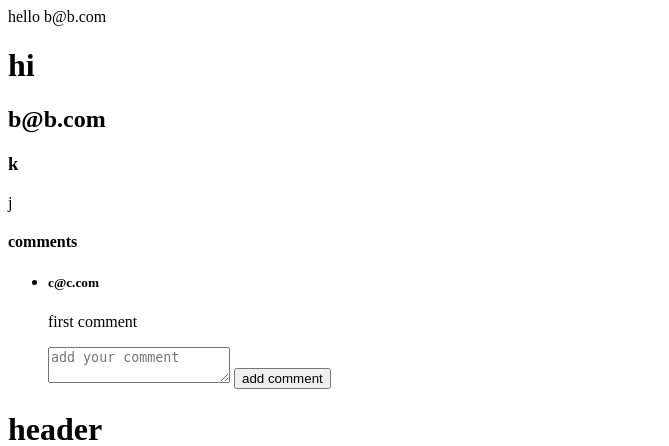
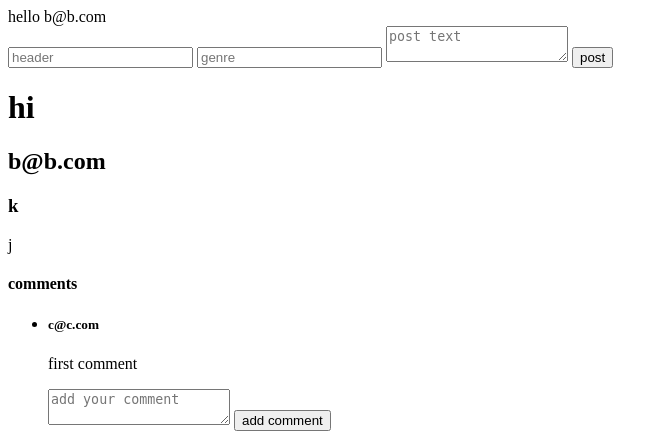
Before and after one commit to bahaaEldeen1999/miniSocial-django, a Django app: page / in a window 1280 px wide. Shown: the top 446 px of the page, without its empty margins (0-669 px from the left). Run offline with Django 3.2, Linux system fonts and the light colour scheme; a user stored in the database is signed in; data comes from the database, SQL or seed files in the repository; both versions use the stored data as it was after the commit.

Commit message:
added add post and add comment

```diff
--- a/social/urls.py
+++ b/social/urls.py
@@ -2,8 +2,10 @@ from django.urls import path
 from . import views
 
 urlpatterns = [
-    path('login/',views.login),
-    path('signup/',views.signup),
-    path('',views.index),
+    path('login/',views.login,name="login"),
+    path('signup/',views.signup,name="signup"),
+    path('',views.index,name="index"),
+    path('add-post/',views.addPost,name="addPost"),
+    path('add-comment/',views.addComment,name="addComment"),
 
 ]
--- a/social/views.py
+++ b/social/views.py
@@ -9,8 +9,31 @@ from django.contrib.auth.models import User
 from .models import Post,Comment
 
 
+def addPost(request):
+    if not request.user.is_authenticated:
+        return redirect('login')
+    if request.method == 'POST':
+        text = request.POST["text"]
+        genre = request.POST["genre"]
+        header = request.POST["header"]
+        post = Post.objects.create(user=request.user,text=text,header=header,genre=genre)
+        return redirect('index')
+    return redirect('index')
 
 
+def addComment(request):
+    if not request.user.is_authenticated:
+        return redirect('login')
+    if request.method == 'POST':
+        text = request.POST["comment"]
+        postId = request.POST["postId"]
+        post = Post.objects.filter(id=postId)
+        post = post[0]
+        comment = Comment.objects.create(post=post,user=request.user,text=text)
+        return redirect('index')
+
+
+    return redirect('index')
 def getAllPosts():
     posts = Post.objects.all()
     data = []
--- a/templates/index.html
+++ b/templates/index.html
@@ -1,6 +1,12 @@
 hello {{ user.email }}
 
-
+<form method="post" action="/add-post/">
+    {% csrf_token %}
+    <input type="text" name="header" placeholder="header" maxlength="50">
+    <input type="text" name="genre" placeholder="genre" maxlength="20">
+    <textarea name="text" placeholder="post text" maxlength="500"></textarea>
+    <input type="submit" value="post">
+</form>
 {% for data in posts %}
 <h1>{{ data.0.header }}</h1>
 <h2>{{ data.0.user.email }}</h2>
@@ -14,7 +20,8 @@ hello {{ user.email }}
         <p>{{ comment.text }}</p>
     </li>
     {% endfor %}
-    <form method="post" action="/post-comment">
+    <form method="post" action="/add-comment/">
+        {% csrf_token %}
         <textarea name="comment" placeholder="add your comment" ></textarea>
         <input type="text" hidden name="postId" value="{{data.0.id}}">
         <input type="submit" value="add comment">
```
Also changed, not shown: db.sqlite3.
